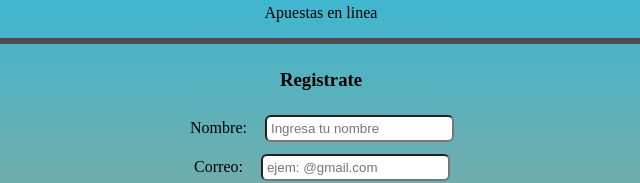
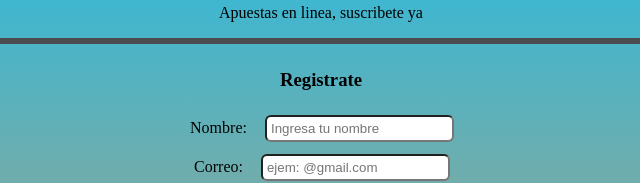
Before and after one commit to Alexgonza10/formulario, a plain HTML site: page index.html in a window 1280 px wide. Shown: the part 238-421 px from the top of the page, 319-959 px from the left. Drawn offline with Linux system fonts and the light colour scheme.

Commit message:
Modificacion del titulo

```diff
--- a/index.html
+++ b/index.html
@@ -14,7 +14,7 @@
       <section>
         <figure>
           <img src="./pictures/small.jpg" width="20%" alt="fichas de apuestas">
-          <figcaption>Apuestas en linea</figcaption>
+          <figcaption>Apuestas en linea, suscribete ya</figcaption>
         </figure>
       </section>
       <section id="formulario">
```
